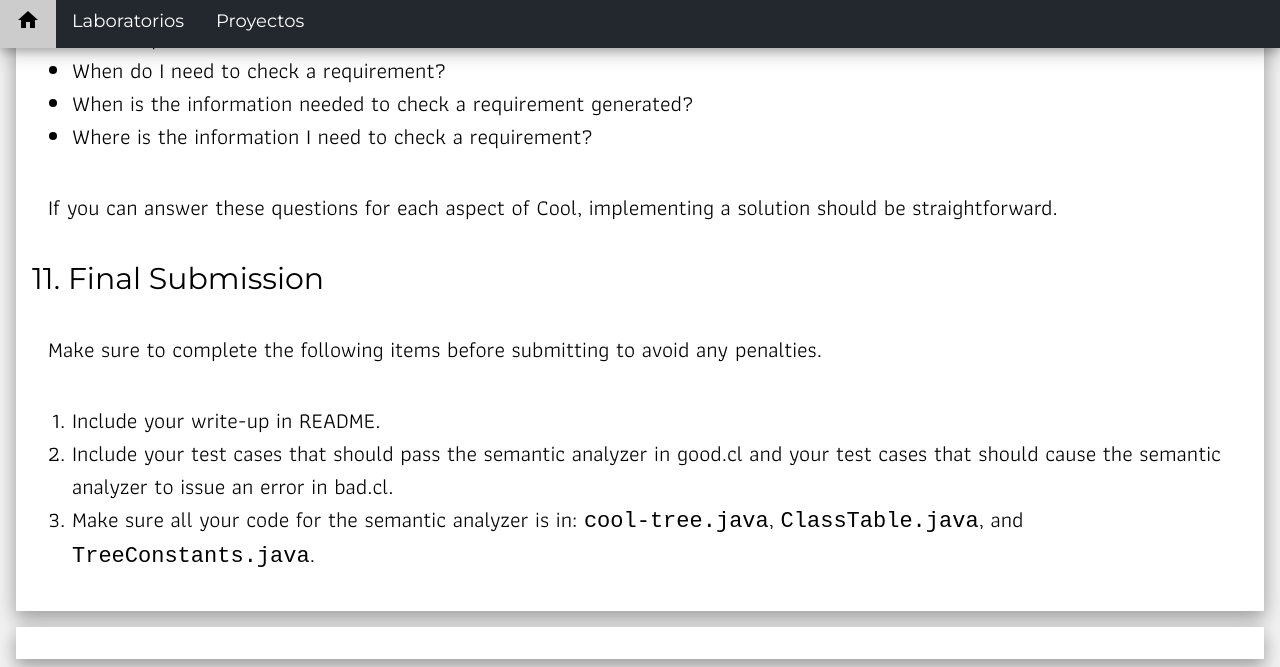
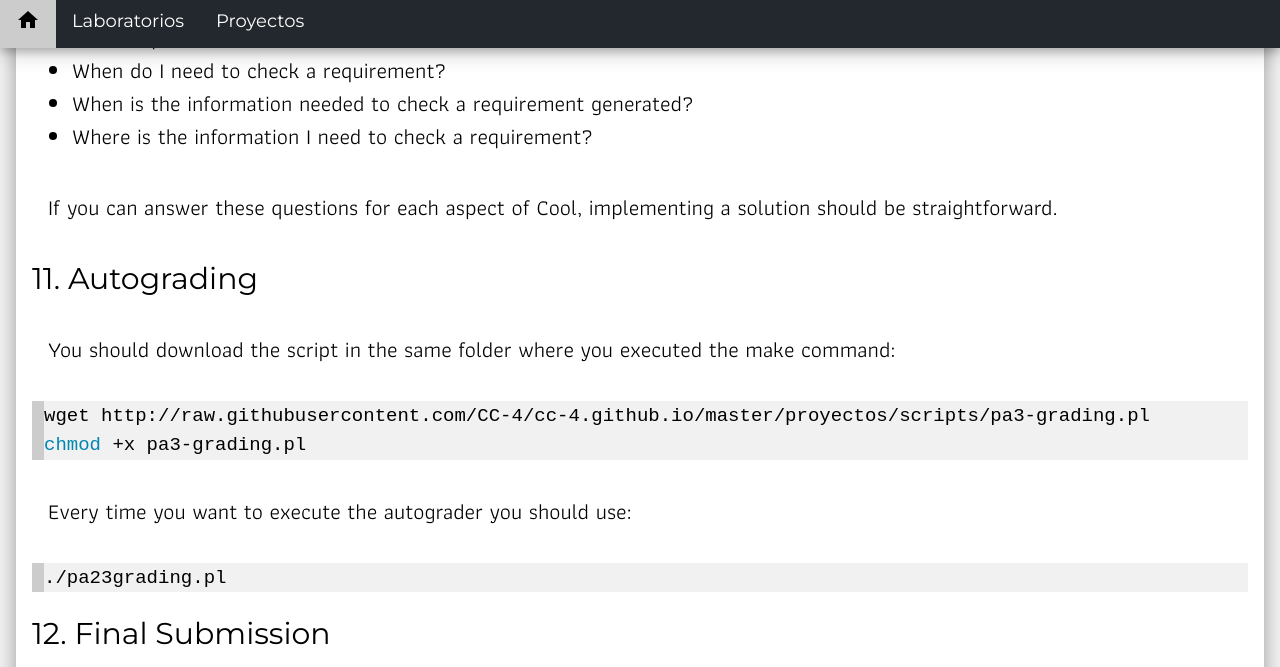
Before and after one commit to CC-4/old-page, a Jekyll site: the page built from _posts/2016-08-18-Project-Phase-3.md, in a window 1280 px wide and 900 px high, scrolled down 6657 px, cut to the strip 0-667 px from the top of the window. Built offline with Jekyll 4.4.1, drawn with Linux system fonts in a browser that asks for light colours; comment, search, counter and statistics services are not loaded.

Commit message:
Added autograder instructions for PA3

````diff
--- a/_posts/2016-08-18-Project-Phase-3.md
+++ b/_posts/2016-08-18-Project-Phase-3.md
@@ -107,7 +107,20 @@ The semantic analysis phase is by far the largest component of the compiler so f
 
 If you can answer these questions for each aspect of Cool, implementing a solution should be straightforward.
 
-## 11. Final Submission
+## 11. Autograding
+You should download the script in the same folder where you executed the make command:
+```shell
+wget http://raw.githubusercontent.com/CC-4/cc-4.github.io/master/proyectos/scripts/pa3-grading.pl
+chmod +x pa3-grading.pl
+```
+
+Every time you want to execute the autograder you should use:
+```shell
+./pa23grading.pl
+```
+
+
+## 12. Final Submission
 Make sure to complete the following items before submitting to avoid any penalties.
 
 1. Include your write-up in README.
````
